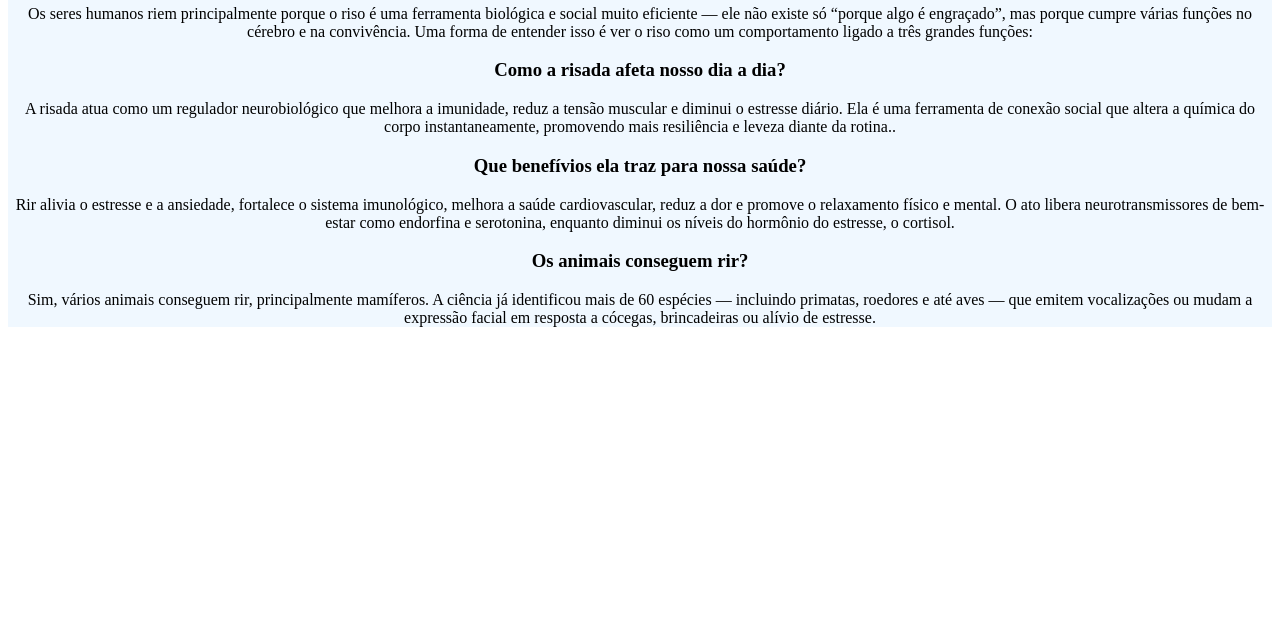
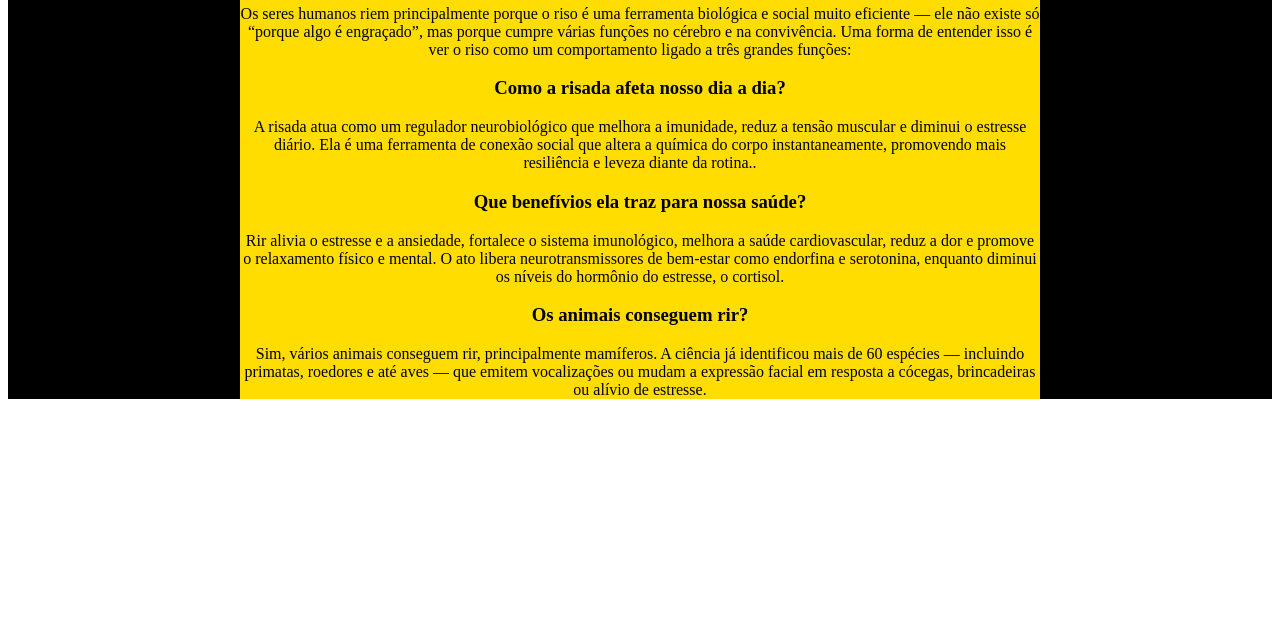
Before and after one commit to Dudaalukas/Gargalhadas, a plain HTML site: page index.html in a window 1280 px wide. Shown: the part 160-800 px from the top of the page. Drawn offline with Linux system fonts and the light colour scheme.

Commit message:
parte estilo

```diff
--- a/index.html
+++ b/index.html
@@ -6,22 +6,20 @@
         <title>Risadas</title>
 
 <style>
+
     header{
-        background-color: black;
-        color: aliceblue;
+        background-color: #000000;
+        color: #FFDD00;
         text-align: center;
     }
 
     main{
-        background-color: aliceblue;
-        color: black;
+        background-color: #FFDD00;
+        color: #000000;
         text-align: center;
-
-
+        max-width: 800px;
+        margin: 0 auto;
     }
-
-
-
 
 </style>
 
@@ -38,6 +36,7 @@
             <h1>Risadas</h1>
 
             <p>por: Maria Eduarda e Débora</p>
+
         <main>
 
             <h2>Por Que os seres humanos riem?</h2>
```
